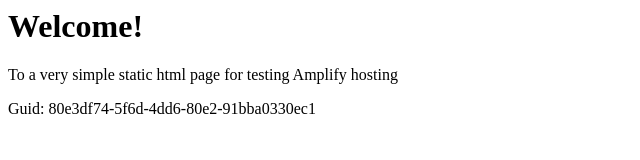
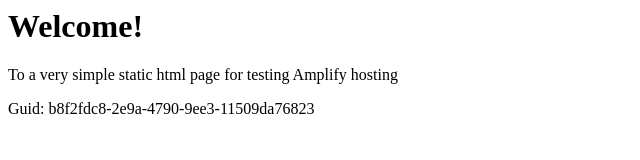
Before and after one commit to aws-aemilia-gru/Github-PR-Commit-Integration-Test-DoNotTouch-GitHubWebhookPushCanaryTest-v1-preprod-sa-east-1, a website: page src/index.html in a window 1280 px wide. Shown: the full height of the page, 0-640 px from the left. Drawn offline with Linux system fonts and the light colour scheme.

Commit message:
commit from integ tests

```diff
--- a/src/index.html
+++ b/src/index.html
@@ -12,6 +12,6 @@
 <body>
     <h1>Welcome!</h1>
     <p>To a very simple static html page for testing Amplify hosting</p>
-    <p>Guid: 80e3df74-5f6d-4dd6-80e2-91bba0330ec1</p></body>
+    <p>Guid: b8f2fdc8-2e9a-4790-9ee3-11509da76823</p></body>
 
 </html>
```
